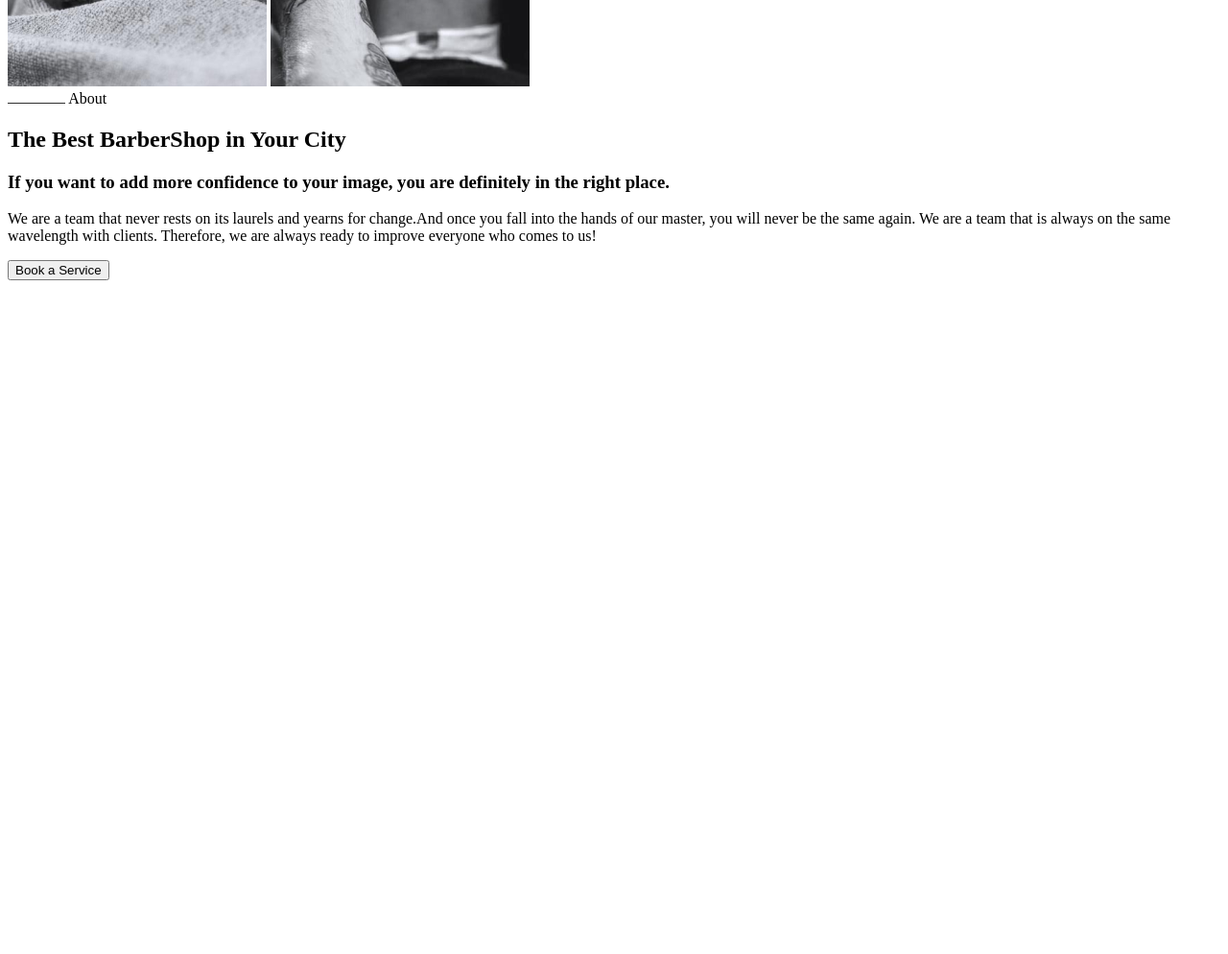
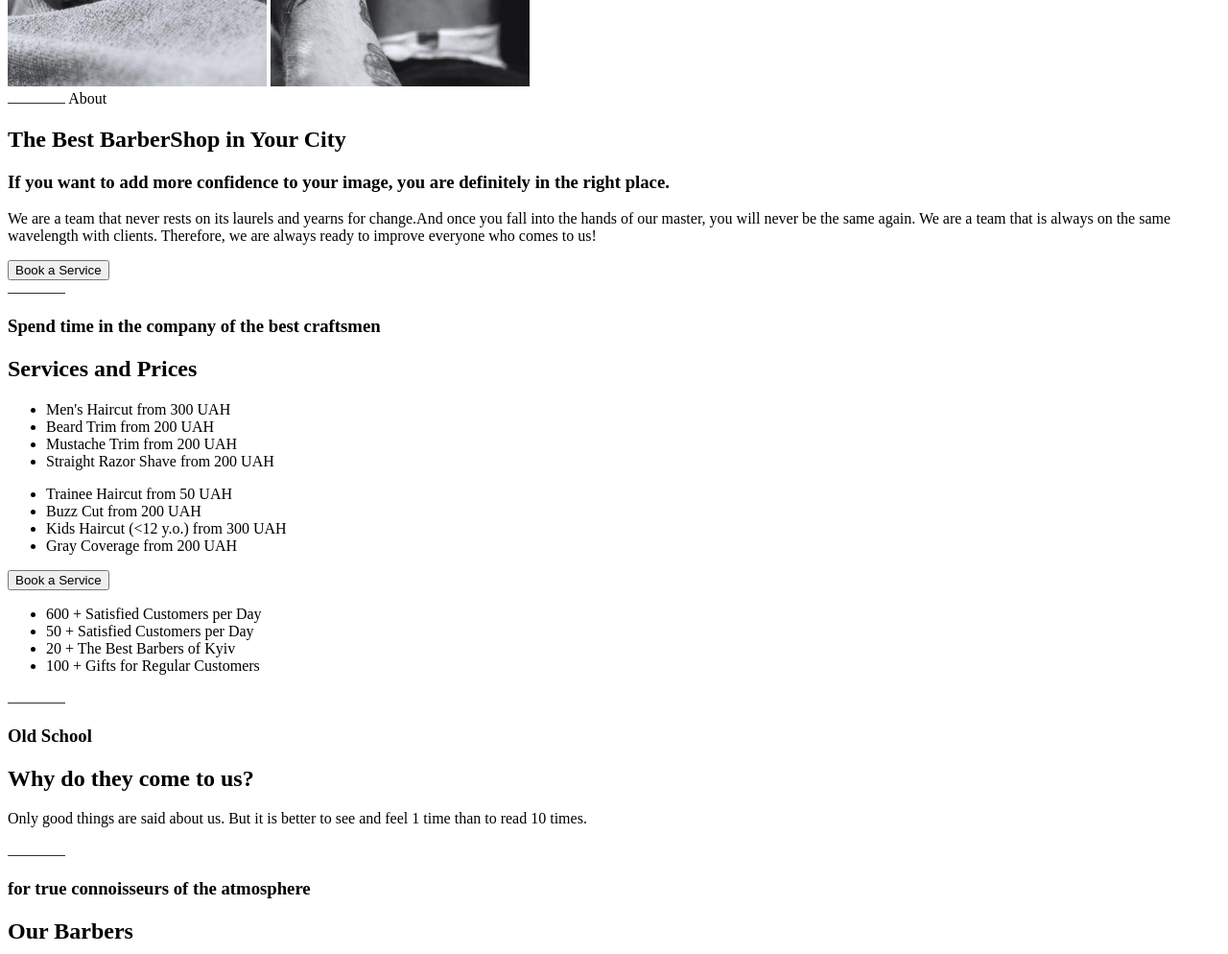
Before and after one commit to AndreeaDianaa/BarberShop, a plain HTML site: page index.html in a window 1280 px wide. Shown: the part 746-1740 px from the top of the page at 96% size. Before the commit the page ends 1046 px from the top, so only its background shows below. Drawn offline with Linux system fonts and the light colour scheme.

Commit message:
Add more content in index.html
Add more content in index.html

```diff
--- a/index.html
+++ b/index.html
@@ -4,22 +4,30 @@
     <meta charset="UTF-8" />
     <meta name="viewport" content="width=device-width,initial-scale=1.0" />
     <title>BarberShop</title>
+    <link rel="preconnect" href="https://fonts.googleapis.com" />
+    <link rel="preconnect" href="https://fonts.gstatic.com" crossorigin />
+    <link
+      href="https://fonts.googleapis.com/css2?family=Open+Sans:wght@400;600&family=Raleway:wght@700&display=swap"
+      rel="stylesheet"
+    />
+    <link rel="stylesheet" href="css/style.css" />
   </head>
   <body>
-    <header>
-      <!-- TODO: Pune link pe logo -->
-      <img src="./Images/logo.svg" alt="Logo BarberShop" />
+    <header class="global-header">
+      <a href="./index.html">
+        <img src="./Images/logo.svg" alt="Logo BarberShop" />
+      </a>
 
-      <nav>
+      <nav class="main-navigation">
         <ul>
           <li><a href="./About.html">About</a></li>
-          <li><a href="#">Servisces and Prices</a></li>
+          <li><a href="#">Services and Prices</a></li>
           <li><a href="#">Barber</a></li>
           <li><a href="#">Contact</a></li>
         </ul>
       </nav>
       <a href="tel+380441111111:">+38 044 111 11 11</a>
-      <a href="https://goit.global/ro/" target="_blank">Book a Service</a>
+      <a href="https://goit.global/ro/" target="_blank"> Book a Service </a>
 
       <section>
         <a href="https://www.youtube.com/" target="_blank">YouTube</a>
@@ -69,6 +77,102 @@
 
         <button>Book a Service</button>
       </section>
+
+      <!--Services and Prices Section-->
+      <section>
+        <img src="Images/horizontal-dash.svg" alt="Horizontal Dash" />
+        <h3>Spend time in the company of the best craftsmen</h3>
+        <h2>Services and Prices</h2>
+
+        <ul>
+          <li>
+            <span>Men's Haircut</span>
+            <span>from 300 UAH</span>
+          </li>
+          <li>
+            <span>Beard Trim</span>
+            <span>from 200 UAH</span>
+          </li>
+          <li>
+            <span>Mustache Trim</span>
+            <span>from 200 UAH</span>
+          </li>
+          <li>
+            <span>Straight Razor Shave</span>
+            <span>from 200 UAH</span>
+          </li>
+        </ul>
+
+        <ul>
+          <li>
+            <span>Trainee Haircut </span>
+            <span>from 50 UAH</span>
+          </li>
+          <li>
+            <span>Buzz Cut</span>
+            <span>from 200 UAH</span>
+          </li>
+          <li>
+            <span>Kids Haircut (&lt;12 y.o.)</span>
+            <span>from 300 UAH</span>
+          </li>
+          <li>
+            <span>Gray Coverage</span>
+            <span>from 200 UAH</span>
+          </li>
+        </ul>
+
+        <button>Book a Service</button>
+      </section>
+
+      <!--Old School Section-->
+      <section>
+        <ul>
+          <li>
+            <span>600</span>
+            <span>+</span>
+            <span>Satisfied Customers per Day</span>
+          </li>
+          <li>
+            <span>50</span>
+            <span>+</span>
+            <span>Satisfied Customers per Day</span>
+          </li>
+          <li>
+            <span>20</span>
+            <span>+</span>
+            <span>The Best Barbers of Kyiv</span>
+          </li>
+          <li>
+            <span>100</span>
+            <span>+</span>
+            <span>Gifts for Regular Customers</span>
+          </li>
+        </ul>
+
+        <article>
+          <img src="Images/horizontal-dash.svg" alt="Horizontal Dash" />
+          <h3>Old School</h3>
+          <h2>Why do they come to us?</h2>
+          <p>
+            Only good things are said about us. But it is better to see and feel
+            1 time than to read 10 times.
+          </p>
+        </article>
+      </section>
+
+      <!-- For true connoisseurs of the atmosphere Section -->
+      <section>
+        <img src="Images/horizontal-dash.svg" alt="Horizontal Dash" />
+        <h3>for true connoisseurs of the atmosphere</h3>
+        <h2>Our Barbers</h2>
+
+        <img src="Images/barber-john-smith.png" alt="John Smith" />
+        <br />
+        <span>John Smith</span>
+        <br />
+        <span>Extreme Barber</span>
+      </section>
     </main>
   </body>
 </html>
```
Also changed, not shown: Images/barber-john-smith.png (added).
